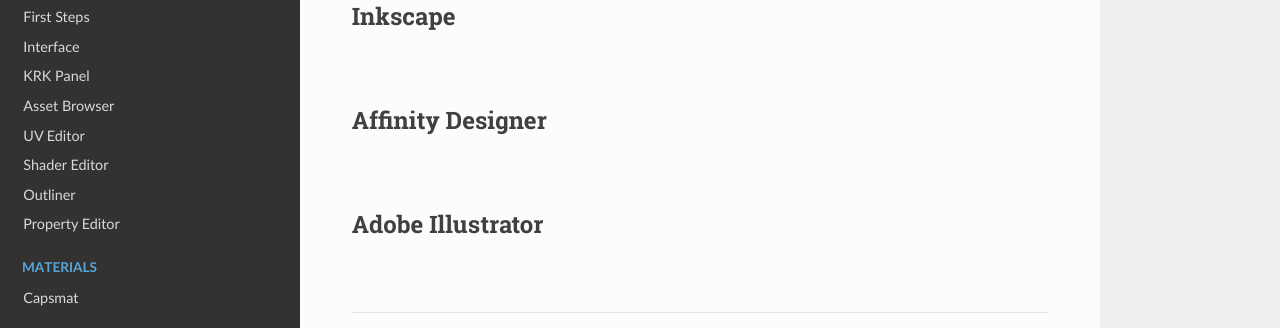
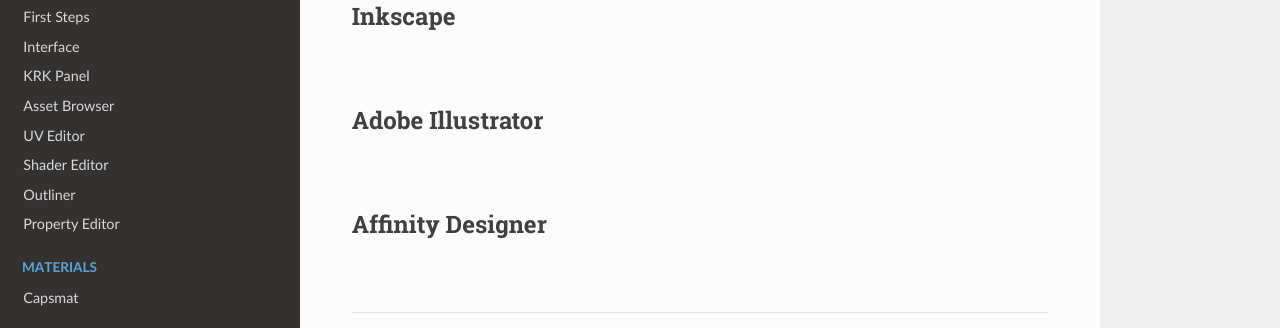
Before and after one commit to imperfectlink/KeyboardRenderKit, a Sphinx documentation site: the page built from docs/source/legends.rst, in a window 1280 px wide. Shown: the part 160-488 px from the top of the page. Built offline with Sphinx 7.4.7 and the Read the Docs theme 2.0.0, drawn with Linux system fonts in a browser that asks for light colours; part of the change alters nothing that is shown.

```diff
--- a/docs/source/legends.rst
+++ b/docs/source/legends.rst
@@ -1,6 +1,11 @@
 Creating Legends
 ====
 Inkscape
+~~~~
+
+|
+
+Adobe Illustrator
 ~~~~
 
 |
@@ -9,8 +14,3 @@ Affinity Designer
 ~~~~
 
 |
-
-Adobe Illustrator
-~~~~
-
-|
```
